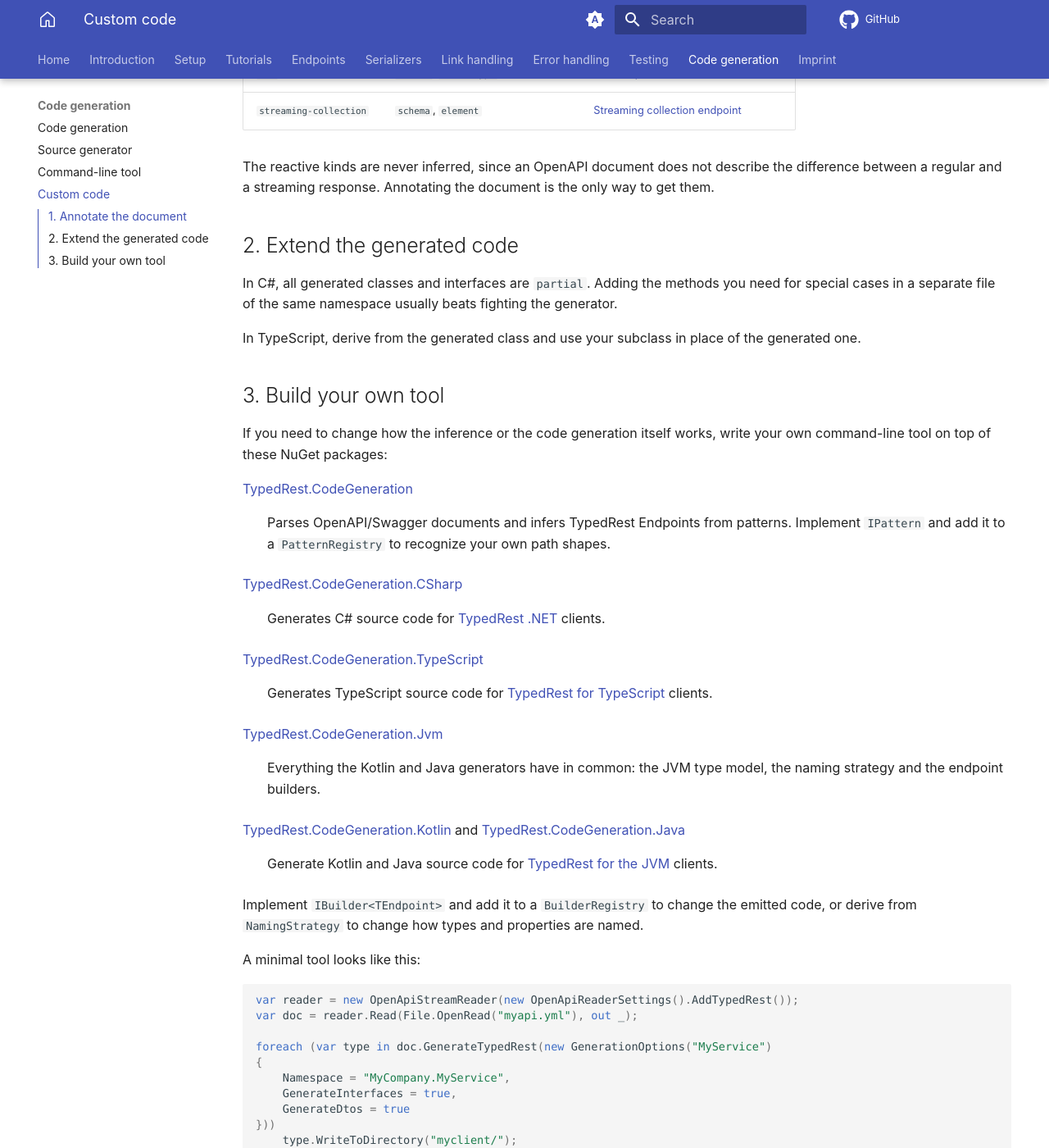
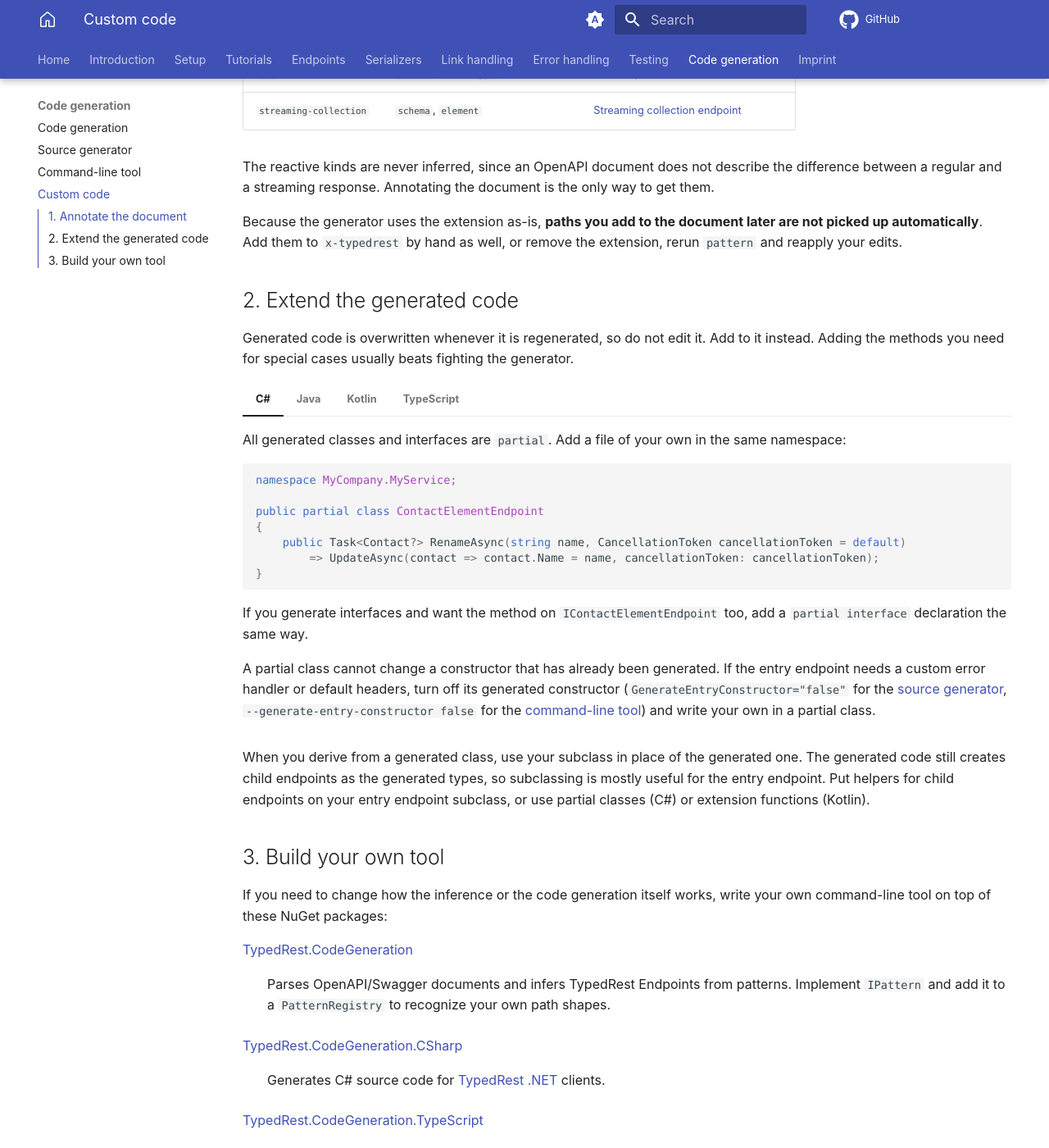
Before and after one commit to TypedRest/docs, an MkDocs documentation site: the page built from docs/code-generation/custom-code.md, in a window 1280 px wide and 1400 px high, scrolled down 1556 px. Shown: the whole window at 82% size. Built offline with MkDocs 1.6.1 and Material for MkDocs 9.7.7, drawn with Linux system fonts in a browser that asks for light colours; comment, search, counter and statistics services are not loaded.

Commit message:
Extended documentation on code generation

````diff
--- a/docs/code-generation/custom-code.md
+++ b/docs/code-generation/custom-code.md
@@ -58,11 +58,78 @@ Every endpoint takes `kind`, `uri`, `description` and `children`. Some kinds tak
 
 The reactive kinds are never inferred, since an OpenAPI document does not describe the difference between a regular and a streaming response. Annotating the document is the only way to get them.
 
+Because the generator uses the extension as-is, **paths you add to the document later are not picked up automatically**. Add them to `x-typedrest` by hand as well, or remove the extension, rerun `pattern` and reapply your edits.
+
 ## 2. Extend the generated code
 
-In C#, all generated classes and interfaces are `partial`. Adding the methods you need for special cases in a separate file of the same namespace usually beats fighting the generator.
+Generated code is overwritten whenever it is regenerated, so do not edit it. Add to it instead. Adding the methods you need for special cases usually beats fighting the generator.
 
-In TypeScript, derive from the generated class and use your subclass in place of the generated one.
+=== "C#"
+
+    All generated classes and interfaces are `partial`. Add a file of your own in the same namespace:
+
+    ```csharp
+    namespace MyCompany.MyService;
+
+    public partial class ContactElementEndpoint
+    {
+        public Task<Contact?> RenameAsync(string name, CancellationToken cancellationToken = default)
+            => UpdateAsync(contact => contact.Name = name, cancellationToken: cancellationToken);
+    }
+    ```
+
+    If you generate interfaces and want the method on `IContactElementEndpoint` too, add a `partial interface` declaration the same way.
+
+    A partial class cannot change a constructor that has already been generated. If the entry endpoint needs a custom error handler or default headers, turn off its generated constructor (`GenerateEntryConstructor="false"` for the [source generator](source-generator.md), `--generate-entry-constructor false` for the [command-line tool](cli.md)) and write your own in a partial class.
+
+=== "Java"
+
+    Derive from the generated class (the `Impl` class if you generate interfaces):
+
+    ```java
+    public class MyClient extends MyServiceClient {
+        public MyClient(URI uri) {
+            super(uri);
+        }
+
+        public List<Contact> findByName(String name) {
+            return getContacts().readAll().stream()
+                .filter(x -> name.equals(x.name))
+                .collect(Collectors.toList());
+        }
+    }
+    ```
+
+=== "Kotlin"
+
+    Generated endpoints are `open class`es, so you can derive from them (the `Impl` class if you generate interfaces):
+
+    ```kotlin
+    class MyClient(uri: URI) : MyServiceClient(uri) {
+        fun findByName(name: String): List<Contact> =
+            contacts.readAll().filter { it.name == name }
+    }
+    ```
+
+    For small additions, an extension function works without subclassing, and on child endpoints too:
+
+    ```kotlin
+    fun MyServiceClient.findByName(name: String) = contacts.readAll().filter { it.name == name }
+    ```
+
+=== "TypeScript"
+
+    Derive from the generated class:
+
+    ```typescript
+    export class MyClient extends MyServiceClient {
+        async findByName(name: string) {
+            return (await this.contacts.readAll()).filter(x => x.name === name);
+        }
+    }
+    ```
+
+When you derive from a generated class, use your subclass in place of the generated one. The generated code still creates child endpoints as the generated types, so subclassing is mostly useful for the entry endpoint. Put helpers for child endpoints on your entry endpoint subclass, or use partial classes (C#) or extension functions (Kotlin).
 
 ## 3. Build your own tool
 
````
Also changed, not shown: docs/code-generation/cli.md (+2 -0 lines), docs/code-generation/index.md (+5 -0 lines), docs/code-generation/source-generator.md (+2 -0 lines).
